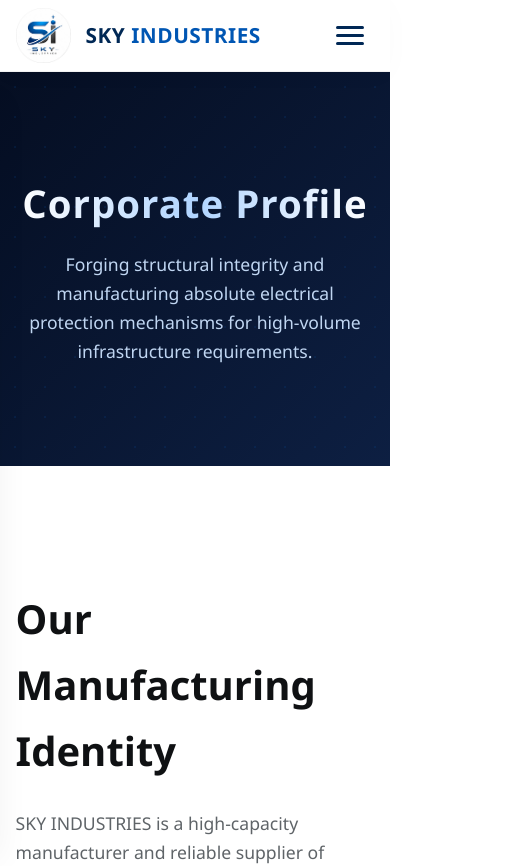
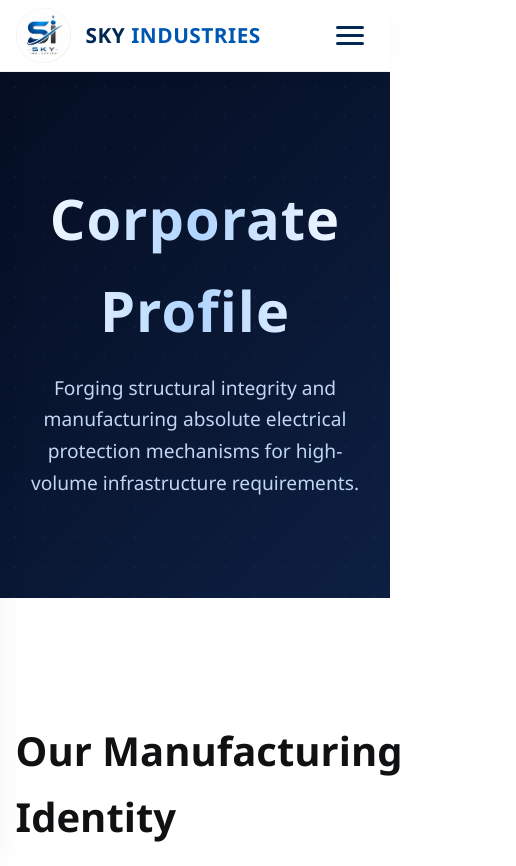
Before and after one commit to skyindustries/skyindustries, a Next.js app: page /about in a window 390 px wide. Shown: the top 866 px of the page, 516 px wide, since content can reach past the window. Built offline with nearby package versions, Linux system fonts and the light colour scheme.

Commit message:
Update globals.css

```diff
--- a/styles/globals.css
+++ b/styles/globals.css
@@ -202,14 +202,13 @@
     bottom: 0;
     left: 50%;
     transform: translateX(-50%);
-    width: 100px; /* Default static for inner pages */
+    width: 100px;
     height: 4px;
     background: var(--gradient-blue);
     border-radius: 4px;
     transition: width 0.8s cubic-bezier(0.16, 1, 0.3, 1);
 }
 
-/* Dynamic line reveal for Index page where 0 starting width is used */
 .reveal.active .section-title::after {
     width: 120px;
 }
@@ -748,72 +747,75 @@
 }
 
 .equipment-bars {
+    display: flex;
+    justify-content: space-between;
+    align-items: flex-end;
+    height: 80px;
+    padding: 0 10px;
     flex-grow: 1;
-    display: flex;
-    flex-direction: column;
-    gap: 12px;
-    justify-content: center;
 }
 
 .bar-line {
-    width: 100%;
-    height: 8px;
-    background: #152B54;
-    border-radius: 4px;
-    position: relative;
-    overflow: hidden;
-}
-
-.bar-line::after {
-    content: '';
-    position: absolute;
-    height: 100%;
-    width: 30%;
-    background: linear-gradient(90deg, transparent, #00FFCC, transparent);
-    left: -30%;
-    animation: pulseBar 2s infinite linear;
-}
-
-.bar-line:nth-child(2)::after { animation-delay: 0.7s; }
-.bar-line:nth-child(3)::after { animation-delay: 1.4s; }
-
-.assurance-graphic-side::before {
-    content: '';
-    position: absolute;
-    width: 80%;
-    height: 80%;
-    top: 10%;
-    left: 10%;
-    border: 2px dashed rgba(0,123,255,0.2);
-    border-radius: 30% 70% 70% 30% / 30% 30% 70% 70%;
-    animation: morphGraphic 12s linear infinite alternate;
+    width: 8px;
+    background: linear-gradient(to top, var(--primary-blue), var(--accent-blue));
+    border-radius: 4px 4px 0 0;
+    animation: barGrow 1.2s ease-in-out infinite alternate;
+}
+
+.bar-line:nth-child(2) { animation-delay: 0.2s; }
+.bar-line:nth-child(3) { animation-delay: 0.5s; }
+.bar-line:nth-child(4) { animation-delay: 0.1s; }
+.bar-line:nth-child(5) { animation-delay: 0.4s; }
+
+@keyframes technicalFlow {
+    0% { background-position: 0 0; }
+    100% { background-position: 40px 40px; }
+}
+
+@keyframes floatModule {
+    0% { transform: translateY(0); }
+    100% { transform: translateY(-15px); }
+}
+
+@keyframes waveFlow {
+    0% { left: 0; }
+    100% { left: -100%; }
+}
+
+@keyframes pulseNode {
+    0% { transform: translate(-50%, -50%) scale(0.8); opacity: 0.7; }
+    100% { transform: translate(-50%, -50%) scale(1.2); opacity: 1; }
+}
+
+@keyframes barGrow {
+    0% { height: 20%; }
+    100% { height: 90%; }
 }
 
 .assurance-text {
-    flex: 1 1 600px;
-    padding: 100px 8%;
+    flex: 1 1 500px;
+    padding: 80px 60px;
     display: flex;
     flex-direction: column;
     justify-content: center;
-    position: relative;
-    z-index: 5;
 }
 
 .assurance-text h2 {
-    font-size: 2.6rem;
+    font-size: 2.4rem;
     margin-bottom: 25px;
     font-weight: 800;
 }
 
 .assurance-text p {
-    color: #A9B9D1;
+    color: #94A3B8;
+    font-size: 1.1rem;
     margin-bottom: 40px;
-    font-size: 1.15rem;
+    line-height: 1.7;
 }
 
 .why-choose-us {
+    padding: 120px 0;
     background-color: var(--light-bg);
-    padding: 120px 0;
 }
 
 .features-grid {
@@ -825,9 +827,8 @@
 .feature-card {
     background: var(--white);
     padding: 50px 40px;
-    text-align: center;
     border-radius: 20px;
-    box-shadow: 0 4px 30px rgba(0,0,0,0.01);
+    box-shadow: 0 10px 30px rgba(0,0,0,0.01);
     transition: var(--transition-smooth);
     position: relative;
     overflow: hidden;
@@ -874,6 +875,11 @@
     font-weight: 800;
 }
 
+.feature-card p {
+    color: var(--text-muted);
+    font-size: 0.98rem;
+}
+
 /* ==========================================================================
    ABOUT.HTML SPECIFIC STYLES
    ========================================================================== */
@@ -928,30 +934,32 @@
     border: 1px solid rgba(0,123,255,0.3);
     padding: 30px 40px;
     border-radius: 16px;
+    backdrop-filter: blur(10px);
     color: var(--white);
     text-align: center;
-    backdrop-filter: blur(10px);
-    z-index: 5;
-    box-shadow: 0 10px 30px rgba(0,0,0,0.3);
+    max-width: 320px;
+    box-shadow: 0 20px 40px rgba(0,0,0,0.2);
     animation: bounceVisual 4s ease-in-out infinite alternate;
 }
 
-.core-badge h4 {
-    font-size: 1.1rem;
+.core-badge h3 {
+    font-size: 1.8rem;
+    color: #00FFCC;
+    font-weight: 900;
+    margin-bottom: 8px;
+}
+
+.core-badge p {
+    font-size: 0.95rem;
+    color: #C0D6F2;
     text-transform: uppercase;
     letter-spacing: 2px;
-    color: #77B5FE;
-    margin-bottom: 5px;
-}
-
-.core-badge p {
-    font-size: 1.8rem;
-    font-weight: 800;
+    font-weight: 700;
 }
 
 @keyframes bounceVisual {
     0% { transform: translateY(0); }
-    100% { transform: translateY(-15px); }
+    100% { transform: translateY(-12px); }
 }
 
 .pillars-section {
@@ -992,21 +1000,20 @@
 }
 
 .pillar-card:hover .pillar-num {
-    color: rgba(0, 86, 179, 0.18);
+    color: rgba(0, 86, 179, 0.15);
     transform: scale(1.1);
 }
 
 .pillar-card h3 {
-    font-size: 1.5rem;
-    font-weight: 800;
+    font-size: 1.4rem;
     color: var(--dark-grey);
     margin-bottom: 15px;
-    margin-top: 20px;
+    font-weight: 800;
 }
 
 .pillar-card p {
     color: var(--text-muted);
-    font-size: 1rem;
+    font-size: 0.98rem;
 }
 
 .timeline-section {
@@ -1118,85 +1125,25 @@
 .contact-cards-column {
     display: flex;
     flex-direction: column;
+    gap: 30px;
+}
+
+.contact-card {
+    background: #F9FAFC;
+    padding: 30px;
+    border-radius: 20px;
+    display: flex;
     gap: 25px;
-}
-
-.info-card {
-    background: #F9FAFC;
-    padding: 35px 40px;
-    border-radius: 20px;
-    border: 1px solid rgba(0,0,0,0.03);
-    transition: var(--transition-smooth);
-    display: flex;
-    gap: 25px;
-    align-items: flex-start;
-}
-
-.info-card:hover {
+    align-items: center;
+    border: 1px solid rgba(0,0,0,0.02);
+    transition: var(--transition-smooth);
+}
+
+.contact-card:hover {
+    background: var(--white);
     transform: translateY(-5px);
-    background: var(--white);
-    box-shadow: 0 20px 40px rgba(0,86,179,0.06);
-    border-color: rgba(0,86,179,0.1);
-}
-
-.info-card.whatsapp-card {
-    background: linear-gradient(135deg, rgba(37, 211, 102, 0.04) 0%, rgba(18, 140, 126, 0.08) 100%);
-    border: 1px solid rgba(37, 211, 102, 0.2);
-}
-.info-card.whatsapp-card:hover {
-    background: var(--white);
-    box-shadow: 0 20px 40px rgba(37, 211, 102, 0.12);
-    border-color: var(--whatsapp-green);
-}
-.info-card.whatsapp-card .card-icon {
-    color: var(--whatsapp-green);
-}
-.whatsapp-action-link {
-    display: inline-block;
-    margin-top: 12px;
-    color: #128C7E;
-    font-weight: 700;
-    font-size: 0.95rem;
-    transition: var(--transition-smooth);
-}
-.info-card.whatsapp-card:hover .whatsapp-action-link {
-    color: var(--whatsapp-green);
-    transform: translateX(5px);
-}
-
-.info-card.social-link-card {
-    flex-direction: column;
-    gap: 15px;
-}
-
-.social-link-tree {
-    display: flex;
-    gap: 15px;
-    width: 100%;
-    margin-top: 5px;
-}
-
-.social-btn {
-    flex: 1;
-    padding: 12px;
-    border-radius: 8px;
-    background: #F1F5F9;
-    text-align: center;
-    font-weight: 700;
-    font-size: 0.9rem;
-    color: var(--text-dark);
-    transition: var(--transition-smooth);
-    border: 1px solid rgba(0,0,0,0.02);
-}
-.social-btn.instagram:hover {
-    background: linear-gradient(45deg, #f09433 0%, #e6683c 25%, #dc2743 50%, #cc2366 75%, #bc1888 100%);
-    color: var(--white);
-    box-shadow: 0 10px 20px rgba(220, 39, 67, 0.2);
-}
-.social-btn.linkedin:hover {
-    background: #0077B5;
-    color: var(--white);
-    box-shadow: 0 10px 20px rgba(0, 119, 181, 0.2);
+    box-shadow: 0 15px 40px rgba(0,0,0,0.03);
+    border-color: rgba(0,86,179,0.08);
 }
 
 .card-icon {
@@ -1215,6 +1162,47 @@
 .card-content p {
     color: var(--text-muted);
     font-size: 1.05rem;
+}
+
+.social-links {
+    display: flex;
+    gap: 15px;
+    margin-top: 15px;
+}
+
+.social-btn {
+    width: 45px;
+    height: 45px;
+    border-radius: 50%;
+    background-color: #E2E8F0;
+    display: flex;
+    align-items: center;
+    justify-content: center;
+    color: var(--dark-grey);
+    font-size: 1.2rem;
+    transition: var(--transition-smooth);
+}
+
+.social-btn:hover {
+    transform: scale(1.1) translateY(-3px);
+}
+
+.social-btn.whatsapp:hover {
+    background-color: var(--whatsapp-green);
+    color: var(--white);
+    box-shadow: 0 10px 20px rgba(37, 211, 102, 0.2);
+}
+
+.social-btn.instagram:hover {
+    background: linear-gradient(45deg, #f09433 0%, #e6683c 25%, #dc2743 50%, #cc2366 75%, #bc1888 100%);
+    color: var(--white);
+    box-shadow: 0 10px 20px rgba(220, 39, 67, 0.2);
+}
+
+.social-btn.linkedin:hover {
+    background: #0077B5;
+    color: var(--white);
+    box-shadow: 0 10px 20px rgba(0, 119, 181, 0.2);
 }
 
 .form-panel {
@@ -1277,87 +1265,10 @@
 
 .submit-btn {
     width: 100%;
-    background: var(--gradient-blue);
-    color: var(--white);
-    padding: 18px;
-    border-radius: 50px;
-    font-weight: 700;
-    text-transform: uppercase;
-    font-size: 0.9rem;
-    letter-spacing: 2px;
-    border: none;
-    cursor: pointer;
-    box-shadow: 0 4px 25px rgba(0, 86, 179, 0.4);
-    transition: var(--transition-smooth);
-}
-
-.submit-btn:hover {
-    transform: translateY(-4px);
-    box-shadow: 0 15px 35px rgba(0, 86, 179, 0.6);
-}
-
-.success-overlay {
-    position: absolute;
-    top: 0;
-    left: 0;
-    width: 100%;
-    height: 100%;
-    background: rgba(255, 255, 255, 0.98);
-    backdrop-filter: blur(10px);
-    border-radius: 24px;
-    display: flex;
-    flex-direction: column;
-    align-items: center;
-    justify-content: center;
-    opacity: 0;
-    pointer-events: none;
-    transition: var(--transition-smooth);
-    z-index: 20;
-    text-align: center;
-    padding: 40px;
-}
-
-.success-overlay.triggered {
-    opacity: 1;
-    pointer-events: all;
-}
-
-.success-icon {
-    width: 80px;
-    height: 80px;
-    background: #00FFCC;
-    color: #0F172A;
-    border-radius: 50%;
-    display: flex;
-    align-items: center;
-    justify-content: center;
-    font-size: 2.5rem;
-    font-weight: 800;
-    margin-bottom: 25px;
-    box-shadow: 0 10px 30px rgba(0, 255, 204, 0.4);
-    transform: scale(0.5);
-    transition: var(--transition-smooth);
-}
-
-.success-overlay.triggered .success-icon {
-    transform: scale(1);
-}
-
-.success-overlay h3 {
-    font-size: 2rem;
-    color: var(--dark-grey);
-    margin-bottom: 10px;
-    font-weight: 800;
-}
-
-.success-overlay p {
-    color: var(--text-muted);
-    font-size: 1.1rem;
-    max-width: 400px;
 }
 
 /* ==========================================================================
-   PRODUCTS.HTML SPECIFIC STYLES
+   PRODUCT_PAGE.HTML SPECIFIC STYLES (PRODUCT ARCHITECTURE)
    ========================================================================== */
 .catalog-section {
     padding: 120px 0;
@@ -1452,106 +1363,23 @@
     font-size: 1rem;
 }
 
-th {
-    background-color: #0D1F42;
-    color: var(--white);
-    padding: 18px 24px;
-    font-weight: 700;
-    text-transform: uppercase;
-    font-size: 0.85rem;
-    letter-spacing: 1px;
-}
-
-td {
+th, td {
     padding: 16px 24px;
     border-bottom: 1px solid #EAEEF3;
-    color: #333639;
-    font-weight: 600;
-}
-
-tr:last-child td {
+}
+
+th {
+    background-color: #F8FAFC;
+    color: var(--dark-grey);
+    font-weight: 700;
+}
+
+tr:last-child th, tr:last-child td {
     border-bottom: none;
 }
 
-tr:nth-child(even) {
-    background-color: #F8FAFC;
-}
-
-tr:hover td {
-    background-color: rgba(0, 86, 179, 0.03);
-    color: var(--primary-blue);
-}
-
-.specs-info-section {
-    padding: 120px 0;
-    background-color: var(--light-bg);
-    border-top: 1px solid rgba(0,0,0,0.05);
-}
-
-.info-grid {
-    display: grid;
-    grid-template-columns: repeat(auto-fit, minmax(280px, 1fr));
-    gap: 40px;
-}
-
-.info-card {
-    background: var(--white);
-    padding: 50px 40px;
-    border-radius: 20px;
-    box-shadow: 0 4px 30px rgba(0,0,0,0.01);
-    transition: var(--transition-smooth);
-    position: relative;
-    overflow: hidden;
-}
-
-.info-card::before {
-    content: '';
-    position: absolute;
-    top: 0;
-    left: 0;
-    width: 100%;
-    height: 5px;
-    background: var(--gradient-blue);
-    transform: scaleX(0);
-    transition: var(--transition-smooth);
-    transform-origin: center;
-}
-
-.info-card:hover::before {
-    transform: scaleX(1);
-}
-
-.info-card:hover {
-    transform: translateY(-8px);
-    box-shadow: 0 25px 55px rgba(0,0,0,0.06);
-}
-
-.info-icon {
-    font-size: 3rem;
-    color: var(--primary-blue);
-    margin-bottom: 25px;
-    display: inline-block;
-    transition: var(--transition-smooth);
-}
-
-.info-card:hover .info-icon {
-    transform: scale(1.15);
-}
-
-.info-card h3 {
-    font-size: 1.45rem;
-    margin-bottom: 15px;
-    color: var(--dark-grey);
-    font-weight: 800;
-}
-
-.info-card p {
-    color: var(--text-muted);
-    font-size: 0.98rem;
-}
-
 /* ==========================================================================
-   INDUSTRIAL FOOTER HUB
+   UNIFIED FOOTER LAYOUT SCHEME
    ========================================================================== */
 footer {
     background-color: var(--dark-grey);
@@ -1603,30 +1431,13 @@
 }
 
 /* ==========================================================================
-   RESPONSIVE DEVICE COMPLIANCE
+   MEDIA QUERIES FOR MOBILE & TABLET RESPONSIVENESS
    ========================================================================== */
-@media (max-width: 1200px) {
-    .hero h1 { font-size: 4rem; }
-    .page-banner h1 { font-size: 3.2rem; }
-}
-
 @media (max-width: 992px) {
-    .hero h1 { font-size: 3.4rem; }
-    .assurance-text { padding: 70px 6%; }
-    .overview-grid { grid-template-columns: 1fr; }
-    .overview-visual { min-height: 300px; }
-    .hub-grid { grid-template-columns: 1fr; gap: 50px; }
-    .form-panel { padding: 40px; }
-    .product-focus-card { flex-direction: column; }
-    .product-focus-details { padding: 40px; }
-    .section-title { font-size: 2.4rem; }
-
-    /* Show Mobile Hamburger UI Elements */
     .hamburger-label {
         display: block;
     }
 
-    /* Shift Navigation panel to an off-screen mobile drawer overlay */
     .nav-links {
         position: fixed;
         top: 86px;
@@ -1634,25 +1445,16 @@
         width: 100%;
         height: calc(100vh - 86px);
         background-color: rgba(255, 255, 255, 0.98);
-        backdrop-filter: blur(15px);
+        backdrop-filter: blur(20px);
         flex-direction: column;
         align-items: center;
-        gap: 30px;
-        padding-top: 50px;
-        transition: left 0.5s cubic-bezier(0.16, 1, 0.3, 1);
+        padding-top: 60px;
+        gap: 35px;
+        transition: 0.5s cubic-bezier(0.16, 1, 0.3, 1);
         box-shadow: 0 15px 30px rgba(0,0,0,0.05);
-        z-index: 1000;
     }
 
-    .nav-links a {
-        font-size: 1.2rem;
-        width: 100%;
-        text-align: center;
-        padding: 15px 0;
-    }
-
-    /* Toggle Action via CSS Checkbox Control Selector Rules */
-    #menu-toggle:checked ~ .nav-links {
+    #menu-toggle:checked ~ .nav-menu-wrapper .nav-links {
         left: 0;
     }
 
@@ -1680,14 +1482,5 @@
 @media (max-width: 768px) {
     .logo-block img { height: 55px; }
     .brand-title { font-size: 1.3rem; letter-spacing: 0.5px; }
-    .hero h1 { font-size: 2.5rem; letter-spacing: 1px; }
-    .hero p { font-size: 1.15rem; }
-    .hero-btns { flex-direction: column; align-items: center; }
-    .btn { width: 100%; max-width: 320px; }
-    .section-title { font-size: 2.2rem; }
-    .motto-content h2 { font-size: 1.5rem; letter-spacing: 1px; }
-    .metric-card h3 { font-size: 2.8rem; }
-    .assurance-text h2 { font-size: 2rem; }
-    .page-banner h1 { font-size: 2.4rem; }
-    .page-banner p { font-size: 1.1rem; }
-}
+    .hero h1 { font-size: 2.5rem; letter-spacing: -1px; }
+}
```
